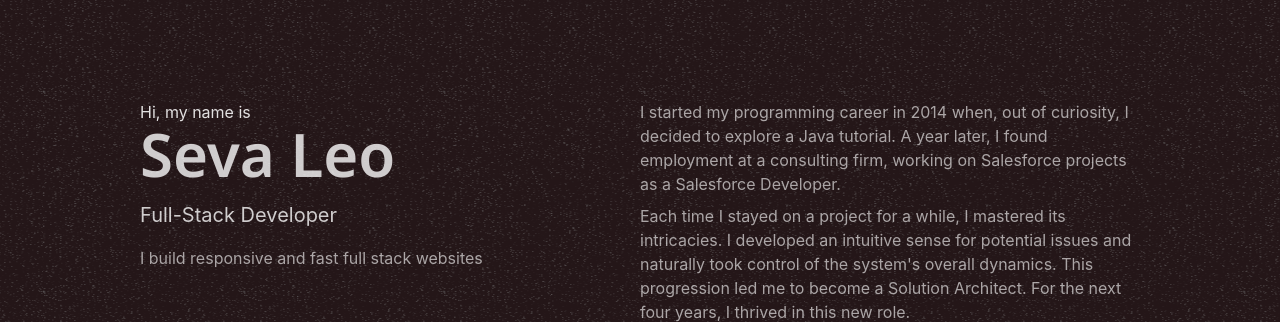
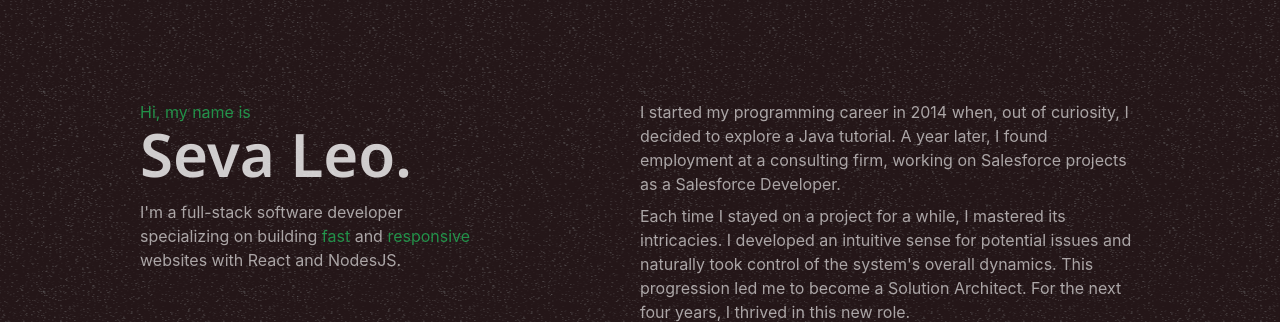
Before and after one commit to sevleo/portfolio, a React (Vite) app: page / in a window 1280 px wide. Shown: the top 322 px of the page. Built offline with nearby package versions, Linux system fonts and the light colour scheme.

Commit message:
Update text

```diff
--- a/src/components/Portfolio.tsx
+++ b/src/components/Portfolio.tsx
@@ -6,15 +6,20 @@ export default function Portfolio() {
       <div className="fixed left-0 top-0 z-[101] flex h-full w-full justify-center overflow-auto pl-28 pr-28 pt-[100px]">
         <header className="sticky top-0 flex w-1/2 max-w-[500px] flex-col">
           <div>
-            <p className="text-start">Hi, my name is</p>
+            <p className="text-start text-green-500 opacity-70">
+              Hi, my name is
+            </p>
             <p className="font-noto-sans text-start text-[60px] font-[600] leading-none opacity-90">
-              Seva Leo
+              Seva Leo.
             </p>
-            <p className="mt-4 text-start text-[20px] font-[400] opacity-90">
+            {/* <p className="mt-4 text-start text-[20px] font-[400] opacity-90">
               Full-Stack Developer
-            </p>
+            </p> */}
             <p className="mt-4 w-[70%] text-start opacity-70">
-              I build responsive and fast full stack websites
+              I'm a full-stack software developer specializing on building{" "}
+              <span className="text-green-500">fast </span>
+              and <span className="text-green-500">responsive </span> websites
+              with React and NodesJS.
             </p>
           </div>
 
--- a/src/output.css
+++ b/src/output.css
@@ -755,6 +755,46 @@ video {
   line-height: 1;
 }
 
+.text-green-800 {
+  --tw-text-opacity: 1;
+  color: rgb(22 101 52 / var(--tw-text-opacity));
+}
+
+.text-green-500 {
+  --tw-text-opacity: 1;
+  color: rgb(34 197 94 / var(--tw-text-opacity));
+}
+
+.text-green-600 {
+  --tw-text-opacity: 1;
+  color: rgb(22 163 74 / var(--tw-text-opacity));
+}
+
+.text-blue-600 {
+  --tw-text-opacity: 1;
+  color: rgb(37 99 235 / var(--tw-text-opacity));
+}
+
+.text-blue-400 {
+  --tw-text-opacity: 1;
+  color: rgb(96 165 250 / var(--tw-text-opacity));
+}
+
+.text-blue-300 {
+  --tw-text-opacity: 1;
+  color: rgb(147 197 253 / var(--tw-text-opacity));
+}
+
+.text-blue-800 {
+  --tw-text-opacity: 1;
+  color: rgb(30 64 175 / var(--tw-text-opacity));
+}
+
+.text-blue-700 {
+  --tw-text-opacity: 1;
+  color: rgb(29 78 216 / var(--tw-text-opacity));
+}
+
 .opacity-0 {
   opacity: 0;
 }
@@ -765,6 +805,10 @@ video {
 
 .opacity-90 {
   opacity: 0.9;
+}
+
+.opacity-100 {
+  opacity: 1;
 }
 
 :root {
```
